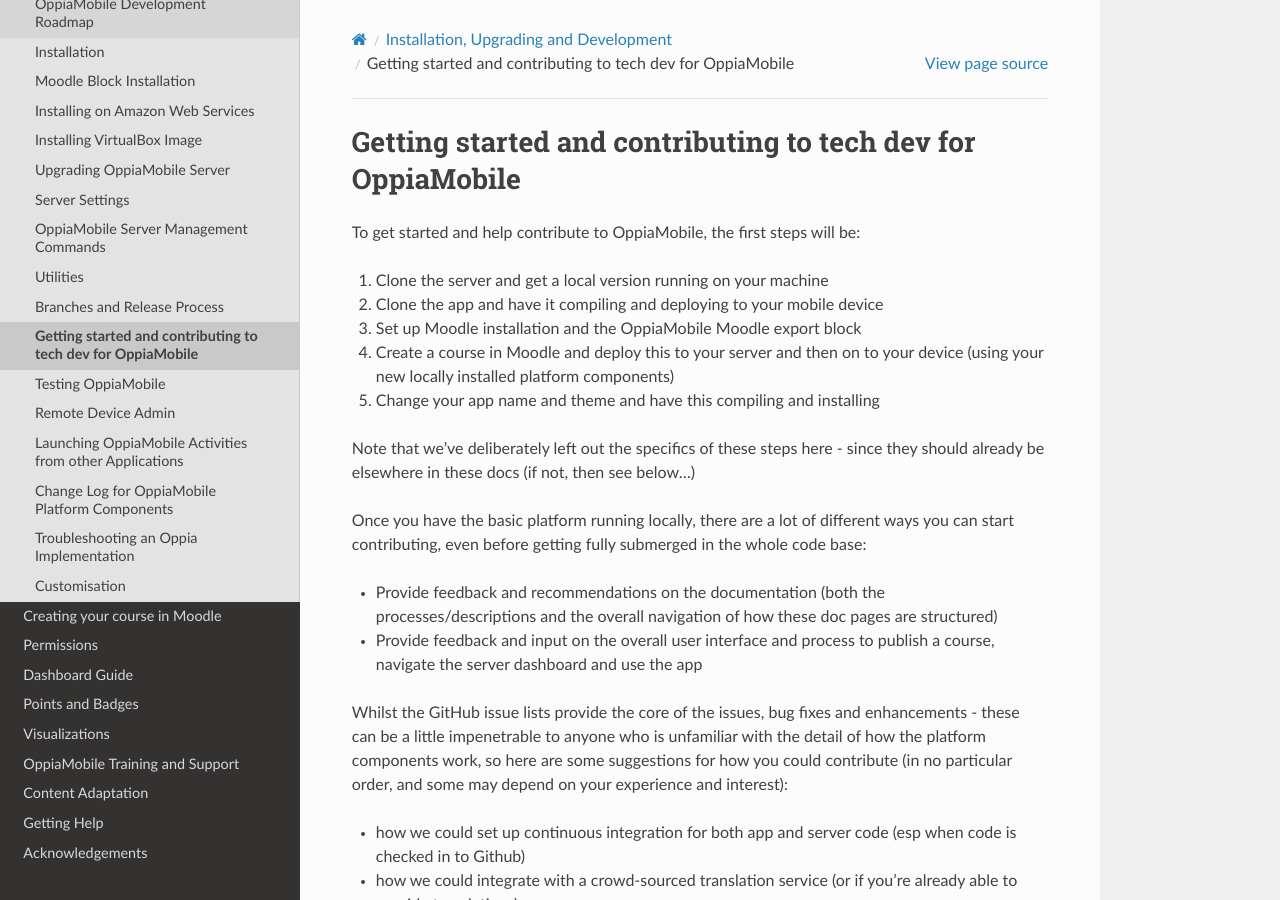
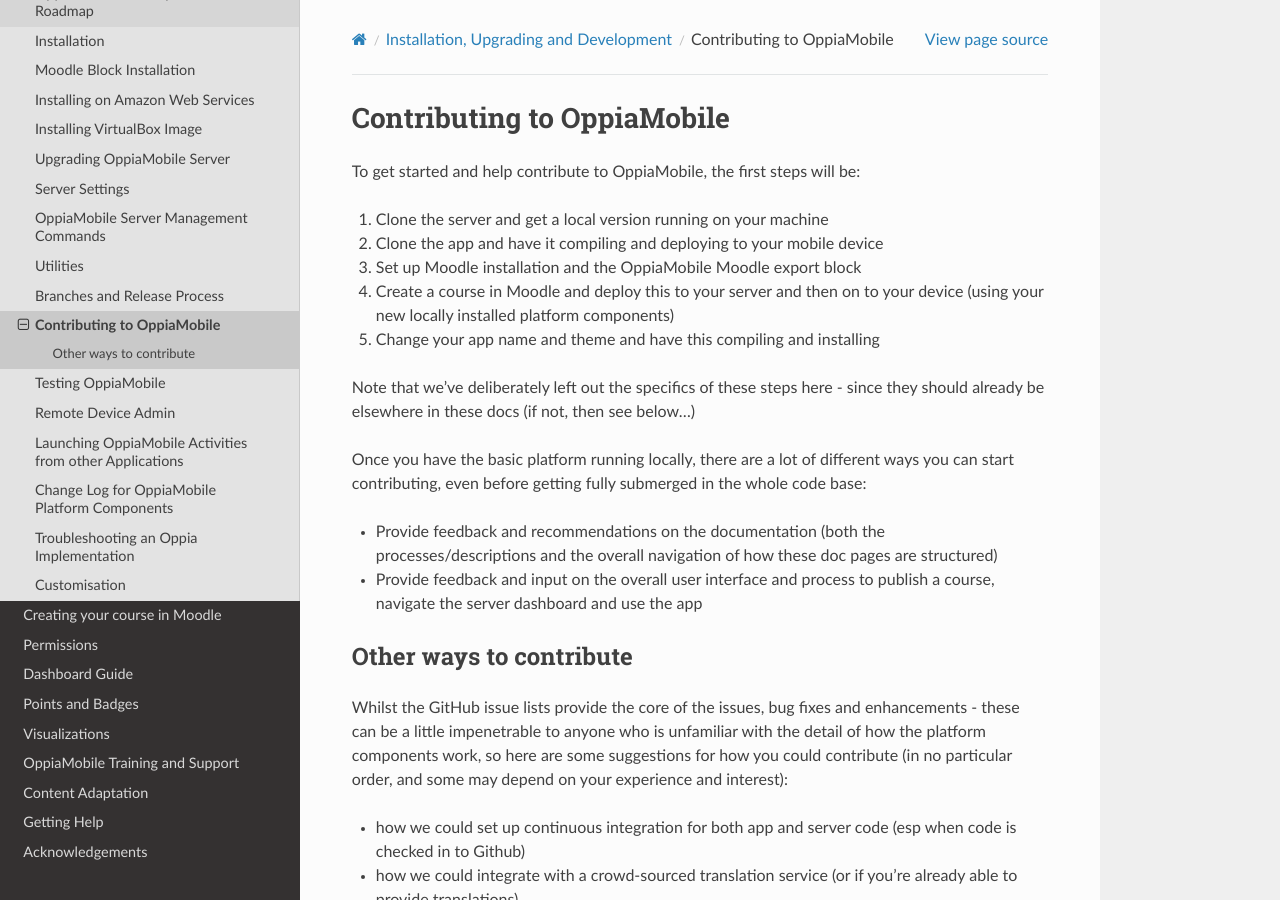
Before and after one commit to DigitalCampus/django-oppia, a Sphinx documentation site: the page built from docs/dev/getting-started.rst, in a window 1280 px wide and 900 px high. Built offline with Sphinx 7.4.7 and the Read the Docs theme 2.0.0, drawn with Linux system fonts in a browser that asks for light colours; the version number is read from the project's files by our own code.

```diff
--- a/docs/dev/getting-started.rst
+++ b/docs/dev/getting-started.rst
@@ -1,5 +1,5 @@
-Getting started and contributing to tech dev for OppiaMobile
-==============================================================
+Contributing to OppiaMobile
+=============================
 
 To get started and help contribute to OppiaMobile, the first steps will be:
 
@@ -22,6 +22,9 @@
 * Provide feedback and input on the overall user interface and process to publish a course, navigate the server
   dashboard and use the app
 
+Other ways to contribute
+-------------------------
+
 Whilst the GitHub issue lists provide the core of the issues, bug fixes and enhancements - these can be a little
 impenetrable to anyone who is unfamiliar with the detail of how the platform components work, so here are some
 suggestions for how you could contribute (in no particular order, and some may depend on your experience and interest):
```
Also changed, not shown: CONTRIBUTING.md (+13 -3 lines).
